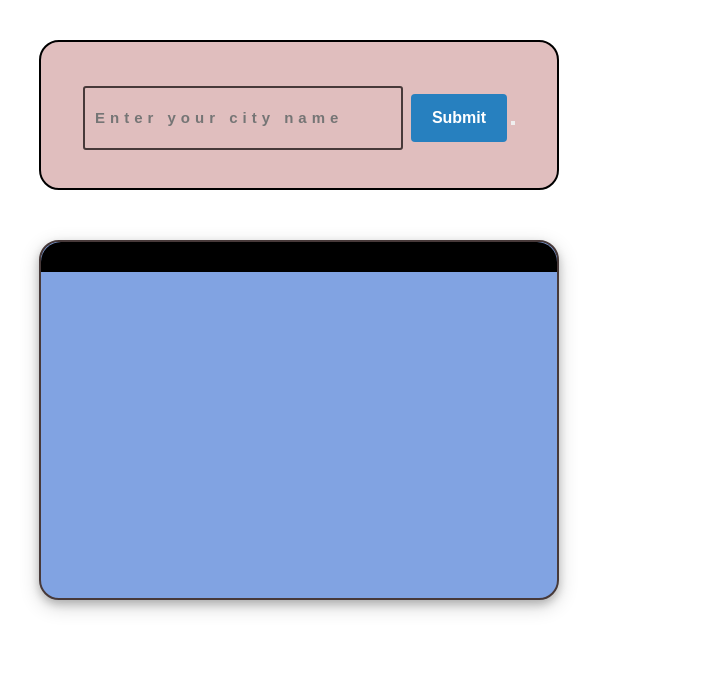
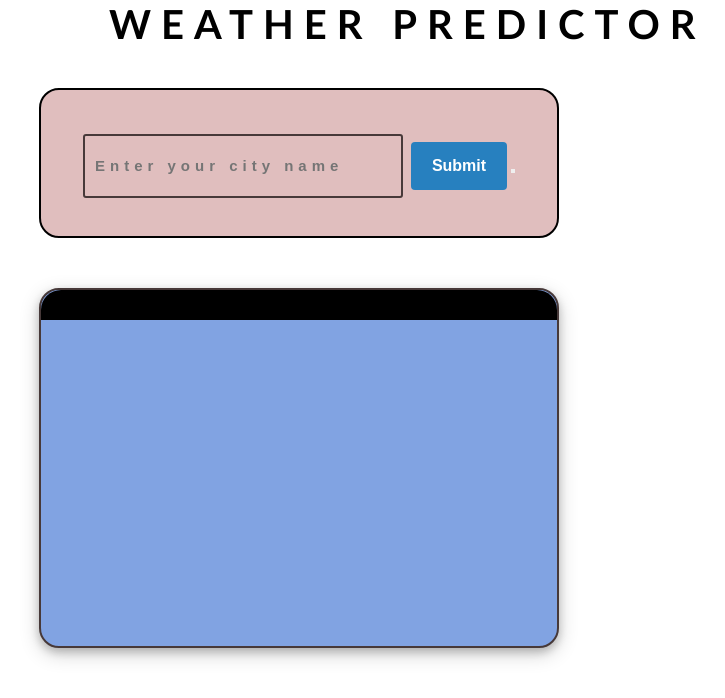
Before and after one commit to Harishbala07/weather, a plain HTML site: page index.html in a window 1280 px wide. Shown: the whole page, without its empty margins (341-1066 px from the left). Drawn offline with Linux system fonts and the light colour scheme.

Commit message:
Update index.html

```diff
--- a/index.html
+++ b/index.html
@@ -2,8 +2,20 @@
 <html lang="en">
 <head>
     <link rel="stylesheet" href="./index.css">
+    <style>
+        #title
+        {
+            color:rgb(0, 0, 0);
+            font-size:40px;
+            font-family: 'Gill Sans', 'Gill Sans MT', Calibri, 'Trebuchet MS', sans-serif;
+            letter-spacing: 10px;
+            margin-top:20px;
+            padding-left: 450px;
+        }
+    </style>
 </head>
 <body>
+    <h2><span id="title">WEATHER PREDICTOR</span></h2>
       <div class="container">
         <section class="main">
             <section class="inputs">
```
